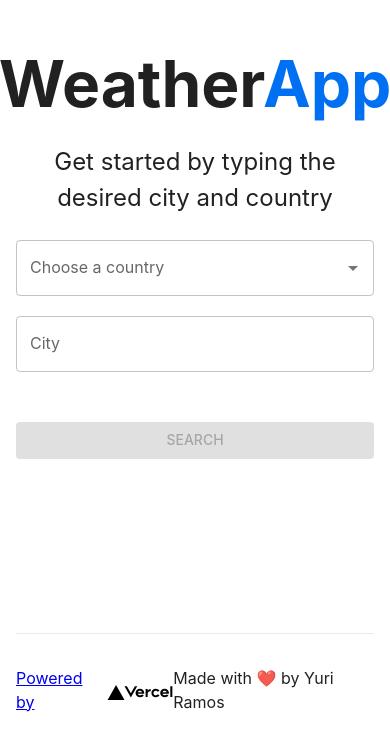
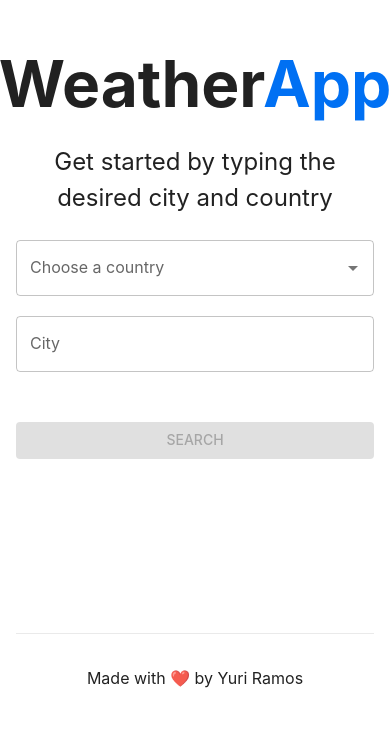
Before and after one commit to Guilhermelolidev/Weather-App, a Next.js app: page / in a window 390 px wide. Shown: the part 127-873 px from the top of the page. After the commit the page ends 849 px from the top, so only its background shows below. Built offline with nearby package versions, Linux system fonts and the light colour scheme.

Commit message:
UI updates for mobile

```diff
--- a/styles/styles.ts
+++ b/styles/styles.ts
@@ -18,10 +18,21 @@ const footer = css`
   justify-content: space-between;
   align-items: center;
 
+  @media (max-width: 600px) {
+    span {
+      width: 100%;
+      text-align: center;
+    }
+  }
+
   a {
     display: flex;
     justify-content: center;
     align-items: center;
+
+    @media (max-width: 600px) {
+      display: none;
+    }
   }
 `;
 
@@ -85,6 +96,10 @@ const refreshButtonStyle = css`
   margin-bottom: 5px;
   height: 40px;
   width: 150px;
+
+  @media (max-width: 600px) {
+    width: 60px;
+  }
 `;
 
 const countrySelectStyle = css`
@@ -96,7 +111,7 @@ const countrySelectStyle = css`
 `;
 
 const barChartWrapperStyle = css`
-  background: #d3e351;
+  background: rgba(252, 252, 252, 0.55);
   height: 50vh;
 `;
 
@@ -106,6 +121,16 @@ const controlsGridStyle = css`
 
 const controlsWrapperStyle = css`
   display: flex;
+  width: 75%;
+
+  @media (max-width: 900px) {
+    width: 100%;
+
+    label,
+    button {
+      margin: 0 20px;
+    }
+  }
 `;
 
 const weatherSliderWrapperStyle = css`
@@ -135,6 +160,11 @@ const aditionalContentWeatherBoxStyle = css`
 
 const rowRadioUnitsStyle = css`
   margin: 40px 20px 0;
+
+  @media (max-width: 900px) {
+    align-items: center;
+    width: 100%;
+  }
 `;
 
 /* *****************************************  LIBRARIES OVERRIDES  ***************************************** */
```
